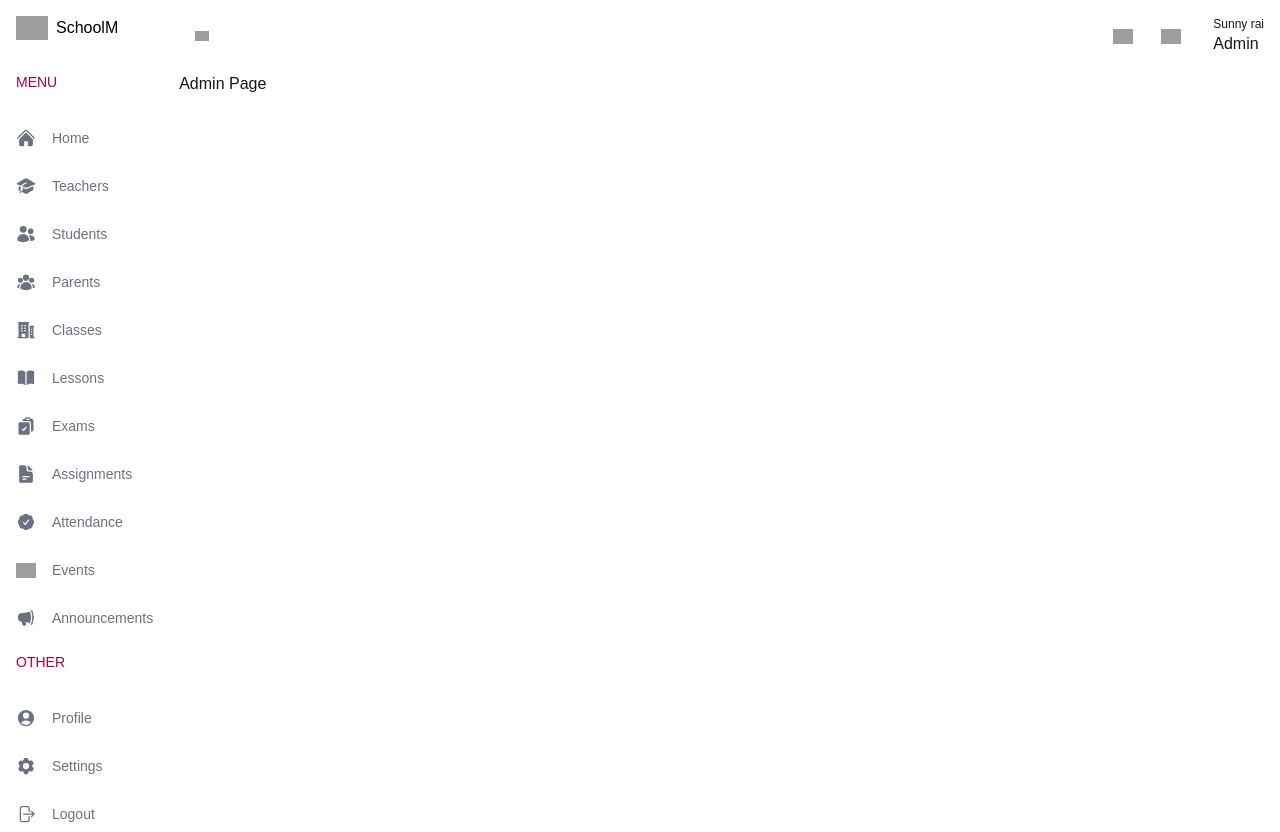
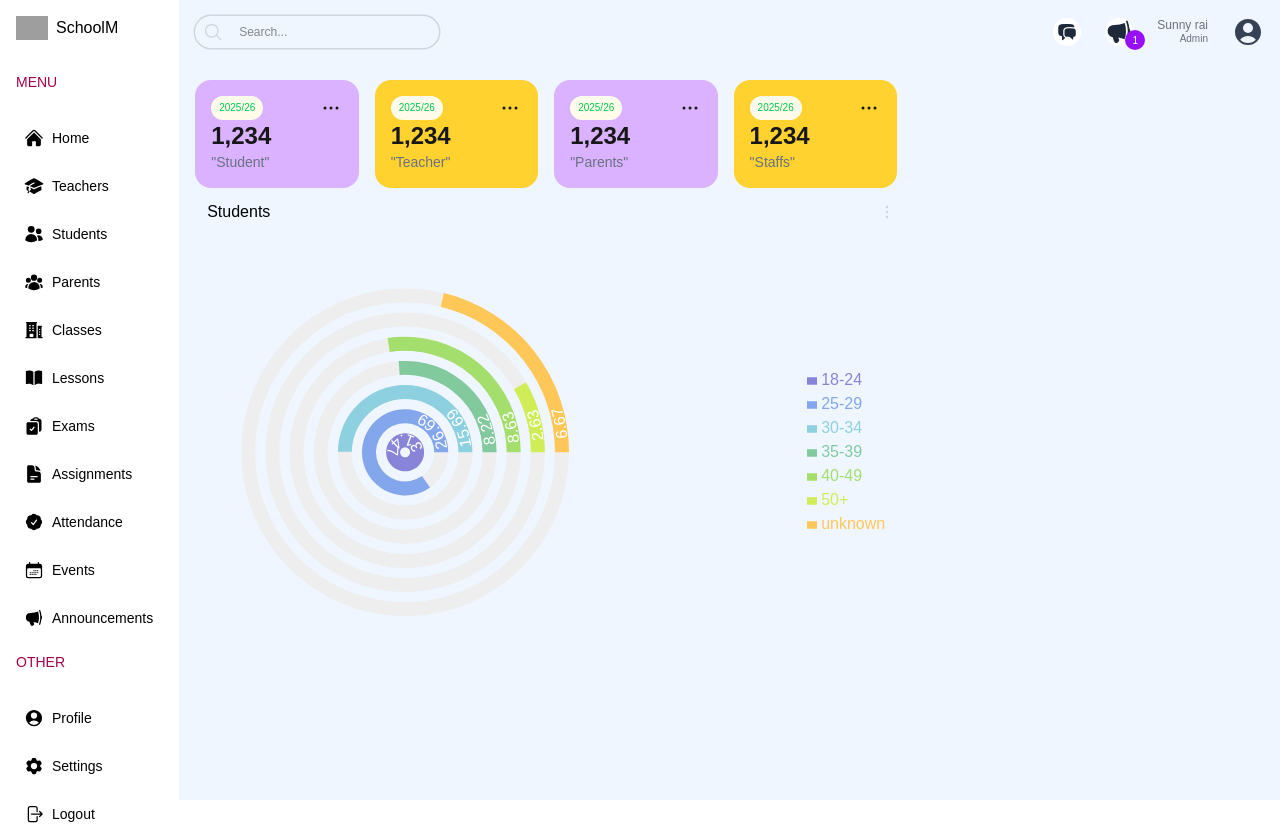
Before and after one commit to Ritwikcp-ctrl/School-management-, a Next.js app: page /admin in a window 1280 px wide. Built offline with nearby package versions, Linux system fonts and the light colour scheme; grey boxes are pictures that could not be loaded.

Commit message:
made changes and added components

```diff
--- a/app/(dashboard)/admin/page.tsx
+++ b/app/(dashboard)/admin/page.tsx
@@ -1,7 +1,34 @@
-const adminpage = () => {
-    return (
-          <div className="">Admin Page</div>
-    )
-}
+import CountChart from "@/app/source/components/CountChart";
+import UserCard from "@/app/source/components/userCards";
+import type { ComponentType } from "react";
 
-export default adminpage;
+// Cast the imported UserCard to a typed React component and use that alias where you render the cards.
+// Made changes.
+const UserCardComp = UserCard as unknown as ComponentType<{ type: string }>;
+
+const Adminpage = () => {
+  return (
+    <div className="p-4 flex gap-4 flex-col md:flex-row">
+      {/* LEFT */}
+      <div className="w-full lg:w-2/3">
+        {/* usercard */}
+        <div className="flex gap-4 justify-between flex-wrap">
+           <UserCardComp type= "Student" />
+          <UserCardComp type="Teacher" />
+          <UserCardComp type="Parents" />
+          <UserCardComp type="Staffs" />
+        </div>
+        {/* MIDDLE CHARTS */}
+        <div className="">
+            <CountChart/>
+        </div>
+        {/* BOTTOM CHART */}
+      </div>
+
+      {/* RIGHT */}
+      <div className="w-full lg:w-1/3 "></div>
+    </div>
+  );
+};
+
+export default Adminpage;
--- a/app/(dashboard)/layout.tsx
+++ b/app/(dashboard)/layout.tsx
@@ -29,7 +29,7 @@ export default function DashboardLayout({
 
 
      {/*RIGHT*/}
-     <div className = "w-[86%] md:w-[92%] lg:w-[84%] xl:w-[86%] bg-white overflow-scroll">
+     <div className = "w-[86%] md:w-[92%] lg:w-[84%] xl:w-[86%] bg-blue-50 overflow-scroll">
       <Navbar/>
       {children}
      </div>
--- /dev/null
+++ b/app/source/components/CountChart.tsx
@@ -0,0 +1,106 @@
+"use client";
+
+import { EllipsisVerticalIcon } from "@heroicons/react/24/outline";
+import { RadialBarChart, RadialBar, Legend, Tooltip } from "recharts";
+
+// #region Sample data
+const data = [
+  {
+    name: "18-24",
+    uv: 31.47,
+    pv: 2400,
+    fill: "#8884d8",
+  },
+  {
+    name: "25-29",
+    uv: 26.69,
+    pv: 4567,
+    fill: "#83a6ed",
+  },
+  {
+    name: "30-34",
+    uv: 15.69,
+    pv: 1398,
+    fill: "#8dd1e1",
+  },
+  {
+    name: "35-39",
+    uv: 8.22,
+    pv: 9800,
+    fill: "#82ca9d",
+  },
+  {
+    name: "40-49",
+    uv: 8.63,
+    pv: 3908,
+    fill: "#a4de6c",
+  },
+  {
+    name: "50+",
+    uv: 2.63,
+    pv: 4800,
+    fill: "#d0ed57",
+  },
+  {
+    name: "unknown",
+    uv: 6.67,
+    pv: 4800,
+    fill: "#ffc658",
+  },
+];
+
+// #endregion
+const style = {
+  top: "50%",
+  right: 0,
+  transform: "translate(0, -50%)",
+  lineHeight: "24px",
+};
+
+const CountChart = () => {
+  return (
+    // MAIN
+    <div className="">
+      {/* TITLE */}
+      <div className="flex justify-between items-center ">
+        <h1 className="text-black p-3">Students</h1>
+        <EllipsisVerticalIcon className="h-5 w-5 text-gray-300 hover:text-white" />
+      </div>
+
+      {/* CHART */}
+      <div className="">
+        <RadialBarChart
+          style={{
+            width: "100%",
+            maxWidth: "700px",
+            maxHeight: "80vh",
+            aspectRatio: 1.618,
+          }}
+          responsive
+          cx="30%"
+          barSize={14}
+          data={data}
+        >
+          <RadialBar
+            label={{ position: "insideStart", fill: "#fff" }}
+            background
+            dataKey="uv"
+          />
+          <Legend
+            iconSize={10}
+            layout="vertical"
+            verticalAlign="middle"
+            wrapperStyle={style}
+          />
+          <Tooltip />
+          <Tooltip />
+        </RadialBarChart>
+      </div>
+
+      {/* BOTTOM */}
+      <div></div>
+    </div>
+  );
+};
+
+export default CountChart;
--- a/app/source/components/Menu.tsx
+++ b/app/source/components/Menu.tsx
@@ -13,6 +13,7 @@ import {
   UserCircleIcon,
   Cog6ToothIcon,
   ArrowRightOnRectangleIcon,
+  CalendarDaysIcon,
 } from "@heroicons/react/24/solid";
 
 
@@ -66,7 +67,7 @@ const menuItems = [
         href: "/attendance",
       },
       {
-        icon: "/calender.png",
+        icon: CalendarDaysIcon,
         label: "Events",
         href: "/events",
       },
@@ -109,15 +110,13 @@ const Menu = () => {
           <span className = "hidden lg:block text-pink-800 font-light my-4">{i.title}</span>
 
           {i.items.map((item) => (
-            <Link href={item.href} key={item.label} className ="flex items-center justify-center lg:justify-start gap-4 text-gray-500 py-2">
-             {typeof item.icon === "string" ? (
-               <img src={item.icon} alt="" width={20} height={20} />
-             ) : (
-               <item.icon className="w-5 h-5" />
-             )}
-
-             <span className="hidden lg:block">{item.label}</span>
-
+            <Link href={item.href} key={item.label} className="flex items-center gap-2 py-2 px-2 rounded hover:bg-gray-100">
+              {typeof item.icon === "string" ? (
+                <img src={item.icon} alt={item.label} className="w-5 h-5" />
+              ) : (
+                <item.icon className="w-5 h-5" />
+              )}
+              <span className="hidden lg:block">{item.label}</span>
             </Link>
           ))}
         </div>
--- a/app/source/components/Navbar.tsx
+++ b/app/source/components/Navbar.tsx
@@ -1,26 +1,47 @@
-const Navbar =()=>{
-    return(
+import { MegaphoneIcon } from "@heroicons/react/24/solid";
+import { ChatBubbleLeftRightIcon } from "@heroicons/react/24/solid";
+import { UserCircleIcon } from "@heroicons/react/24/solid";
+import { MagnifyingGlassIcon } from "@heroicons/react/24/solid";
+//curly braces means import the named export ,
+//without curly braces it means import the default export so , heroicons has not default export .
+
+const Navbar = () => {
+  return (
     <div className="flex items-center justify-between p-4">
       {/*search bar */}
-            <div className="hidden md:flex">
-                <img src="/search.png" alt="" width={14} height={14} />
+      <div className="hidden md:flex items-center gap-2 text-xs rounded-full ring-[1.5px] ring-gray-300 px-2 ">
+        {/* <img src="/search.png" alt="" width={14} height={14} /> */}
+        <MagnifyingGlassIcon className="w-5 h-5 text-gray-300" />
+        <input type="text"
+        placeholder = "Search..."
+        className ="w-50 p-2 bg-transparent outline-none" />
+
       </div>
 
       {/*icons and user */}
-            <div className="flex items-center gap-6">
+      <div className="flex items-center gap-6 justify-end w-full">
         <div className="bg-white rounded-full w-7 h-7  flex items-center justify-center cursor-pointer">
-                    <img src="/message.png" alt="" width ={20} height={20}/>
+          {/* <img src="/message.png" alt="" width ={20} height={20}/> */}
+          <ChatBubbleLeftRightIcon className="w-5 h-5  text-gray-800" />
         </div>
-                <div className="bg-white rounded-full w-7 h-7 flex items-center jsutify-center cursor-pointer ">
-                    <img src="/announcement.png" alt="" width={20} height={20} />
+        <div className="bg-white rounded-full w-7 h-7 flex items-center jsutify-center cursor-pointer relative">
+          {/* <img src= "" alt="" width={20} height={20} /> */}
+          <MegaphoneIcon className="w-8 h-8 text-gray-800" />
+
+          <div className="absolute top-3 -right-3 w-5 h-5  flex items-center justify-center bg-purple-600 text-white rounded-full text-[10px]">
+            1
+          </div>
         </div>
         <div className="flex flex-col">
-                    <span className="text-xs">Sunny rai</span>
-                    <span>Admin</span>
+          <span className="text-xs leading-3 font-medium   text-gray-500 text-right">
+            Sunny rai
+          </span>
+          <span className="text-[10px] text-gray-500 text-right">Admin</span>
+        </div>
+        <UserCircleIcon className="w-8 h-8 text-gray-700" />
       </div>
     </div>
-        </div>
-    )
-}
+  );
+};
 
 export default Navbar;
--- /dev/null
+++ b/app/source/components/userCards.tsx
@@ -0,0 +1,20 @@
+import { EllipsisHorizontalIcon } from '@heroicons/react/24/outline';
+
+
+const UserCard = ({type}:{type:String})=>{
+    return (
+        <div className = "rounded-2xl odd:bg-purple-300 even:bg-amber-300 p-4 flex-1">
+            <div className="flex justify-between items-cneter">
+                <span  className="text-[10px] bg-amber-50 px-2 py-1 rounded-full text-green-500">2025/26</span>
+              <EllipsisHorizontalIcon className="size-6 width={20} height ={20}" />
+            </div>
+
+            <h1 className='text-2xl font-semibold my -4'>1,234</h1>
+            <h2 className="capitalize text-sm font-medium text-gray-500">{JSON.stringify(type)}</h2>
+
+
+        </div>
+    )
+}
+
+export default UserCard;
--- a/package.json
+++ b/package.json
@@ -12,7 +12,8 @@
     "@heroicons/react": "^2.2.0",
     "next": "16.2.6",
     "react": "19.2.4",
-    "react-dom": "19.2.4"
+    "react-dom": "19.2.4",
+    "recharts": "^3.8.1"
   },
   "devDependencies": {
     "@tailwindcss/postcss": "^4",
```
Also changed, not shown: 1 other file (tests, documents, lock files or other folders). Lines whose indentation alone changed are shown as unchanged.
